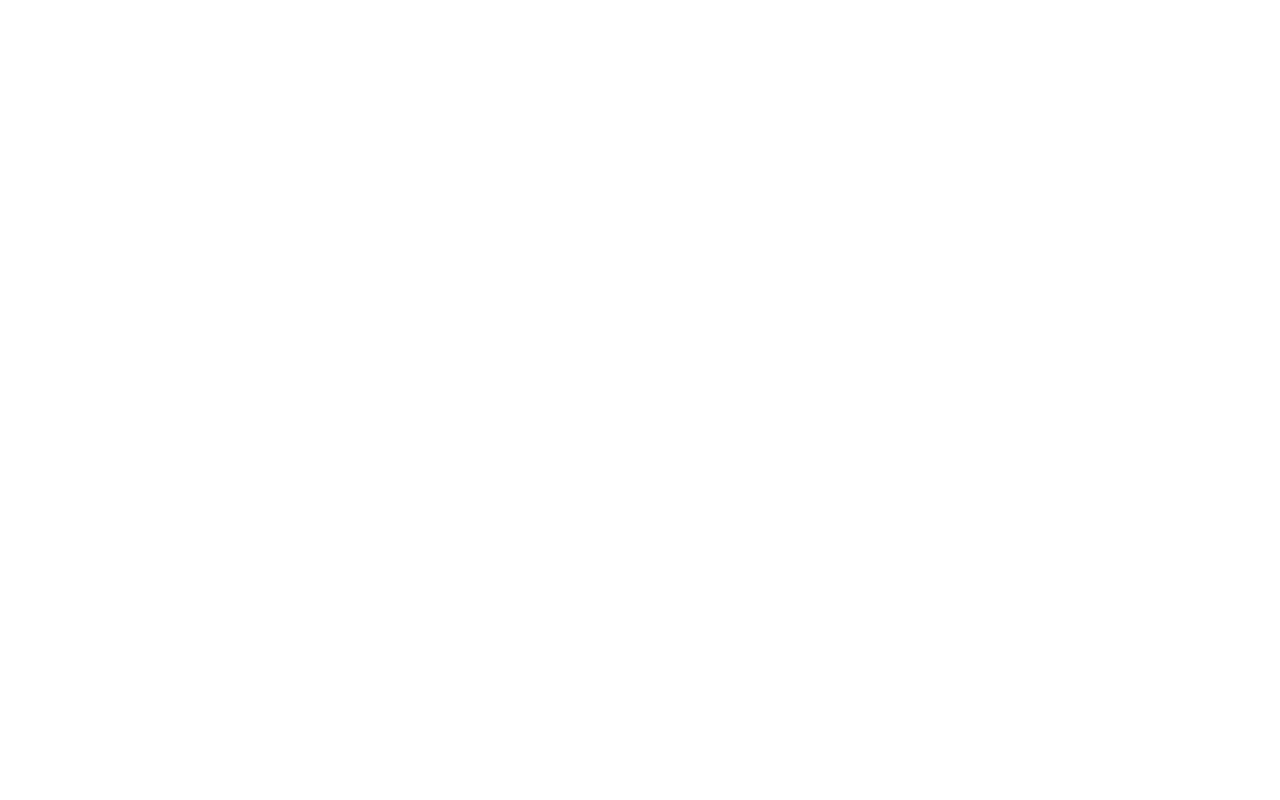
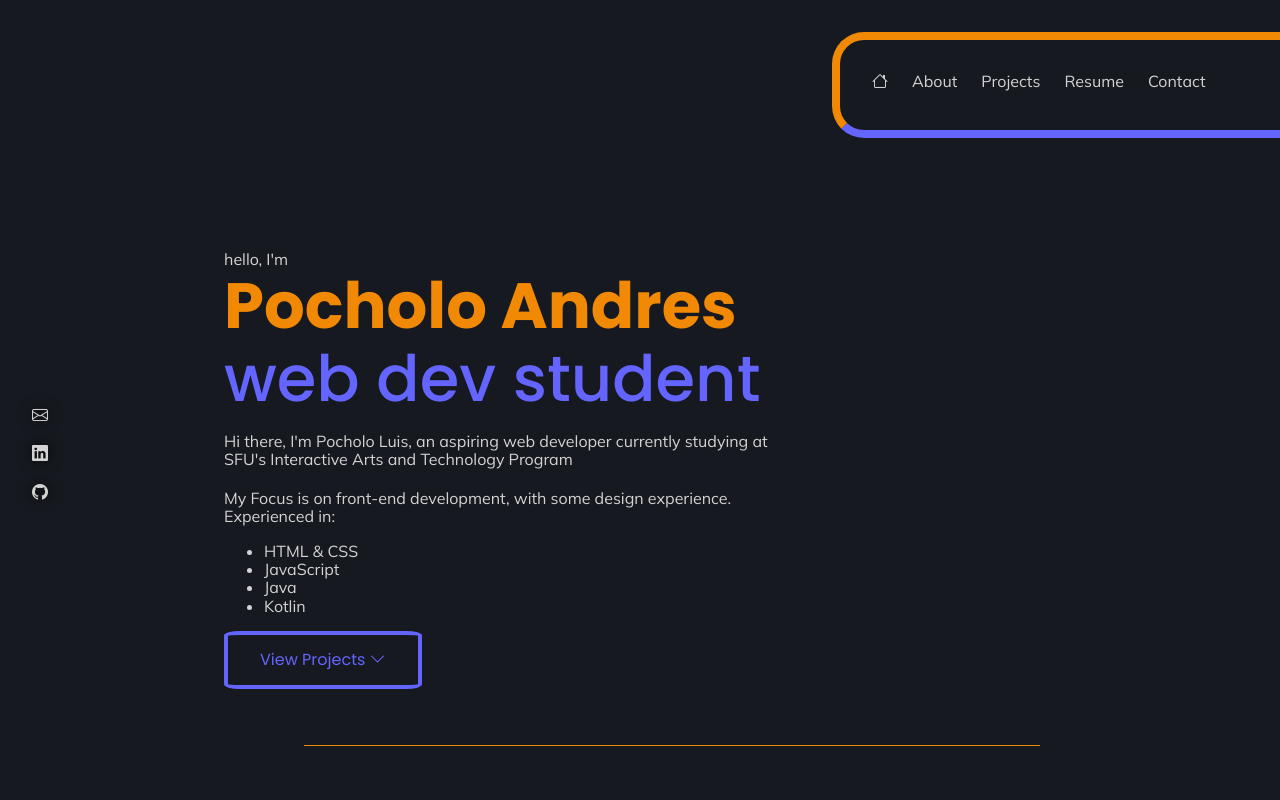
Before and after one commit to sleepsim/portfolio-old, a plain HTML site: page index.html in a window 1280 px wide. Shown: the top 800 px of the page. Drawn offline with nearby package versions, Linux system fonts and the light colour scheme.

Commit message:
refactoring

```diff
--- a/css/flexbox.css
+++ b/css/flexbox.css
@@ -3,6 +3,7 @@
     display: flex;
     gap: 1.5rem;
     margin-top: 4rem;
+    /* max-width: 80vw; */
 }
 
 .flex-container img{
@@ -33,6 +34,10 @@
     flex-wrap: nowrap;
 }
 
+.standard-wrap{
+    flex-wrap: wrap;
+}
+
 .justify-center{
     justify-content: center;
 }
@@ -57,6 +62,8 @@
     flex-grow: 0;
     flex-basis: content;
 }
+
+
 
 
 
--- a/css/main.css
+++ b/css/main.css
@@ -235,7 +235,7 @@ input[type="text"]{
 }
 
 .img-max-50{
-    max-width: 50%;
+    max-width: 1rem;
 }
 
 .text-largest{
--- a/index.html
+++ b/index.html
@@ -4,9 +4,69 @@
 
     <head>
         <meta charset="utf-8">
-        <title>Home Page</title>
+        <title>Template1</title>
 
+        <!-- CSS -->
+        <link rel="stylesheet" href="css/main.css">
+        <link rel="stylesheet" href="css/normalize.css">
+        <link rel="stylesheet" href="css/flexbox.css">
 
+        <!-- Google Fonts -->
+        <link rel="preconnect" href="https://fonts.googleapis.com">
+        <link rel="preconnect" href="https://fonts.gstatic.com" crossorigin>
+        <link href="https://fonts.googleapis.com/css2?family=Poppins:ital,wght@0,100;0,200;0,300;0,400;0,500;0,600;0,700;0,800;0,900;1,100;1,200;1,300;1,400;1,500;1,600;1,700;1,800;1,900&display=swap" rel="stylesheet">
+        <link href="https://fonts.googleapis.com/css2?family=Mulish:wght@300;400;500&display=swap" rel="stylesheet">
+        <link rel="stylesheet" href="https://cdn.jsdelivr.net/npm/bootstrap-icons@1.10.3/font/bootstrap-icons.css">
     </head>
 
+    <body>
+
+        <div class="sidebar">
+            <a href="mailto:pandres@sfu.ca"><i class="bi bi-envelope"></i></a>
+            <a href="https://www.linkedin.com/in/pocholo-andres/"><i class="bi bi-linkedin"></i></a>
+            <a href="https://github.com/sleepsim"><i class="bi bi-github"></i></a>
+        </div>
+
+        <nav class="main-nav-border">
+            <div class="main-nav">
+                <a href="" style="max-width: 15%;"><i class="bi bi-house"></i></a>
+                <a href="about.html">About</a>
+                <a href="projects.html">Projects</a>
+                <a href="">Resume</a>
+                <a href="contact.html">Contact</a>
+            </div>
+        </nav>
+
+        <div class="main-body-home">
+            <div class="flex-container flex-column align-start no-gap">
+
+                <p class="no-margin">hello, I'm</p>
+                <h1 class="no-margin text-orange text-largest">Pocholo Andres</h1>
+                <h2 class="no-margin text-purple text-largest">web dev student</h2>
+                <p >Hi there, I'm Pocholo Luis, an aspiring web developer currently studying at SFU's Interactive Arts and Technology Program</p>
+                <p class="no-margin">My Focus is on front-end development, with some design experience. Experienced in:</p>
+                <ul>
+                    <li>HTML & CSS</li>
+                    <li>JavaScript</li>
+                    <li>Java</li>
+                    <li>Kotlin</li>
+                </ul>
+
+                <!-- Button -->
+                <a href="" class="button-outline-purple">View Projects <i class="bi bi-chevron-down"></i></a>
+            </div>
+
+            <div class="vertical-border"></div>
+
+            <div class="flex-container standard-wrap space-evenly">
+                <img src="assets/placeholder_400x400.jpg" class="img-max-50">
+                <img src="assets/placeholder_400x400.jpg">
+                <img src="assets/placeholder_400x400.jpg">
+                <img src="assets/placeholder_400x400.jpg">
+                <img src="assets/placeholder_400x400.jpg">
+                <img src="assets/placeholder_400x400.jpg">
+            </div>
+        </div>
+    </body>
+
 </html>
```
Also changed, not shown: about.html (added), contact.html (added).
